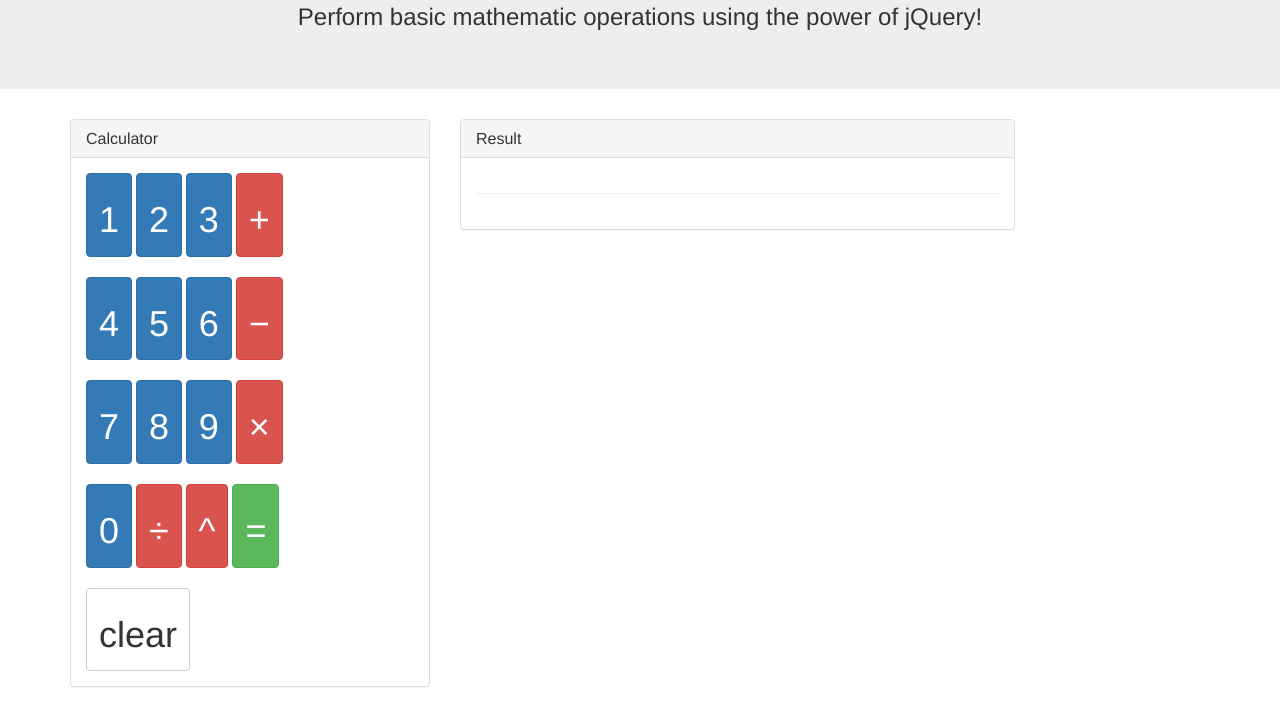
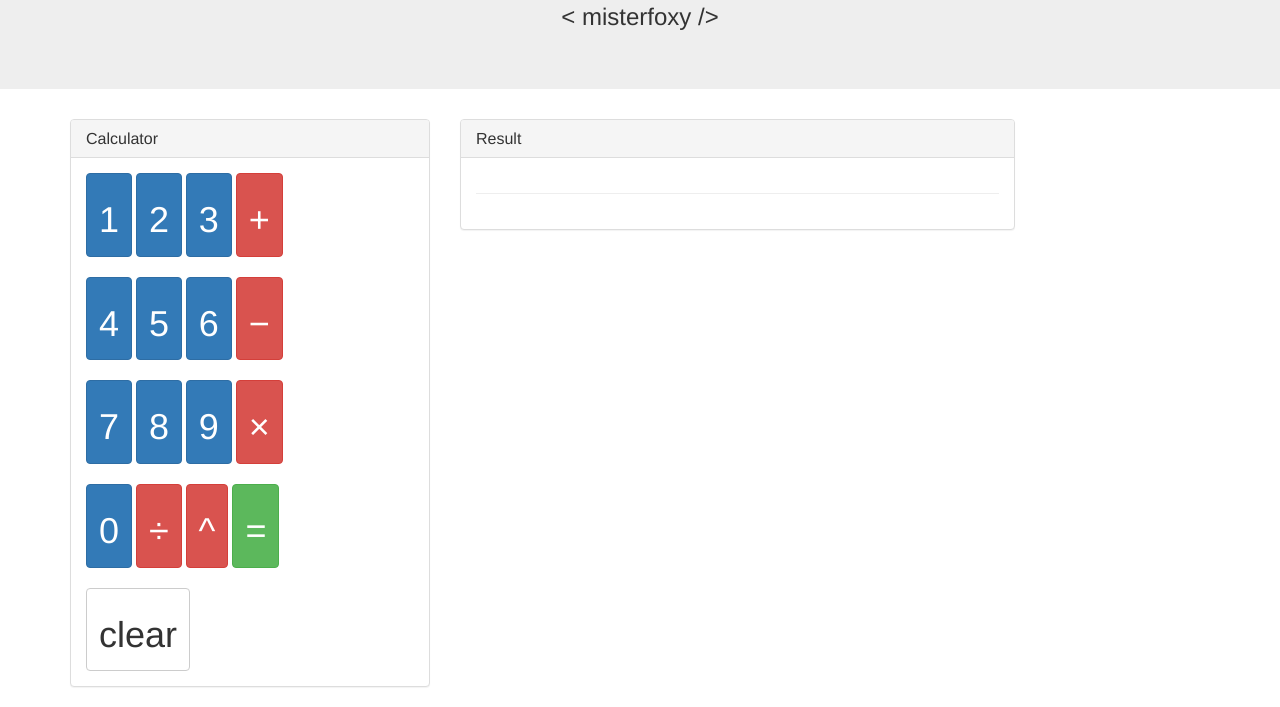
Before and after one commit to misterfoxy/calculator, a plain HTML site: page index.html in a window 1280 px wide. Shown: the part 153-860 px from the top of the page. Drawn offline with nearby package versions, Linux system fonts and the light colour scheme.

Commit message:
branch for redesign

```diff
--- a/index.html
+++ b/index.html
@@ -13,7 +13,7 @@
 <!-- Jumbotron for Title -->
 <div class="jumbotron">
     <h1 class="text-center">jQuery Calculator</h1>
-    <h3 class="text-center">Perform basic mathematic operations using the power of jQuery!</h3>
+    <h3 class="text-center">&lt; misterfoxy /&gt;</h3>
 </div>
 
 <div class="container">
```
